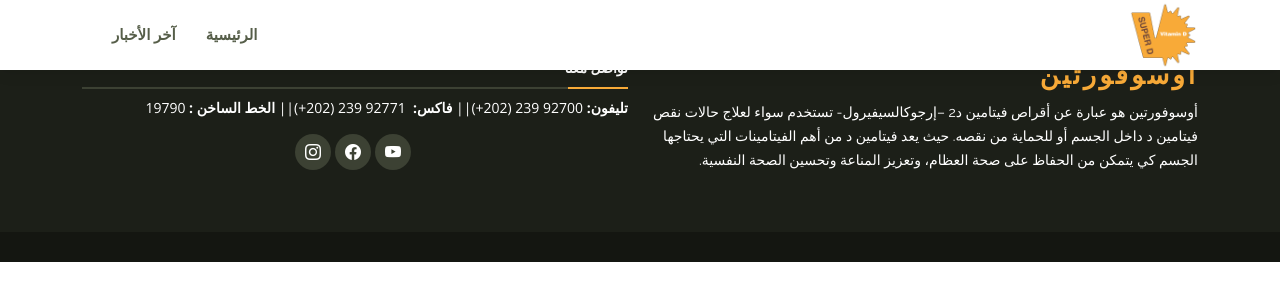
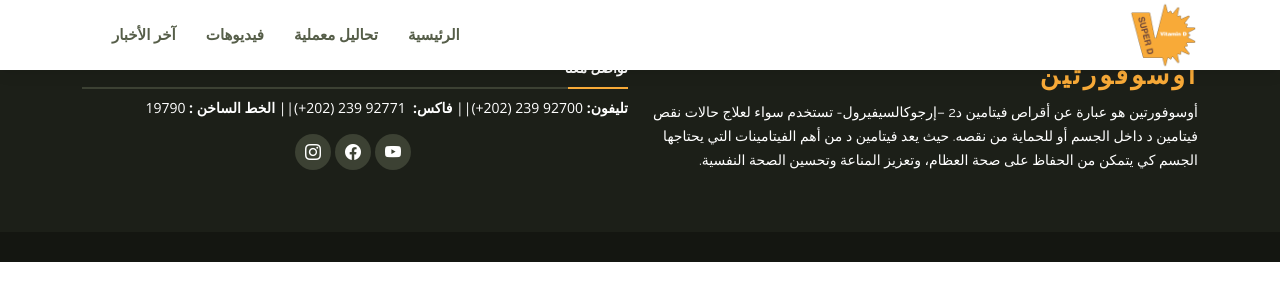
Before and after one commit to Saadelkheety/ossofortin_blog, a Django app: template blog/templates/blog_base.html in a window 1280 px wide. Shown: the top 300 px of the page. Run offline with Django 3.2, Linux system fonts and the light colour scheme; the template is opened without the code that fills it, so the values that code supplies are empty; parts of the project's set-up code (start-up, migrations or seed data) failed here and were passed over; some libraries are stand-ins or nearby versions.

Commit message:
edit menu

```diff
--- a/blog/templates/blog_base.html
+++ b/blog/templates/blog_base.html
@@ -55,6 +55,8 @@
       <nav id="navbar" class="navbar">
         <ul>
           <li><a href="/">الرئيسية</a></li>
+          <li><a href="/analysis">تحاليل معملية</a></li>
+          <li> <a href="/videos">فيديوهات</a></li>
           <li><a href="/latest-news">آخر الأخبار</a></li>
         </ul>
         <i class="bi bi-list mobile-nav-toggle"></i>
```
